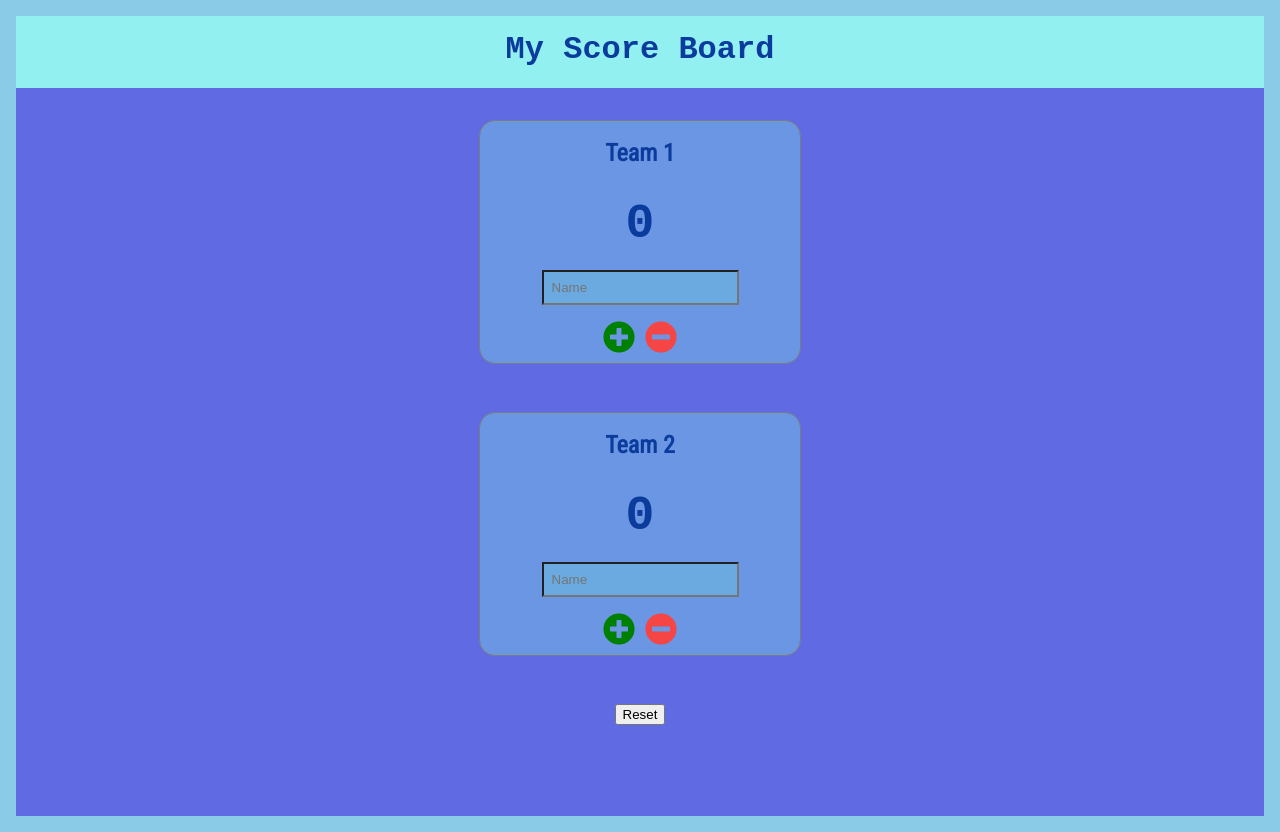
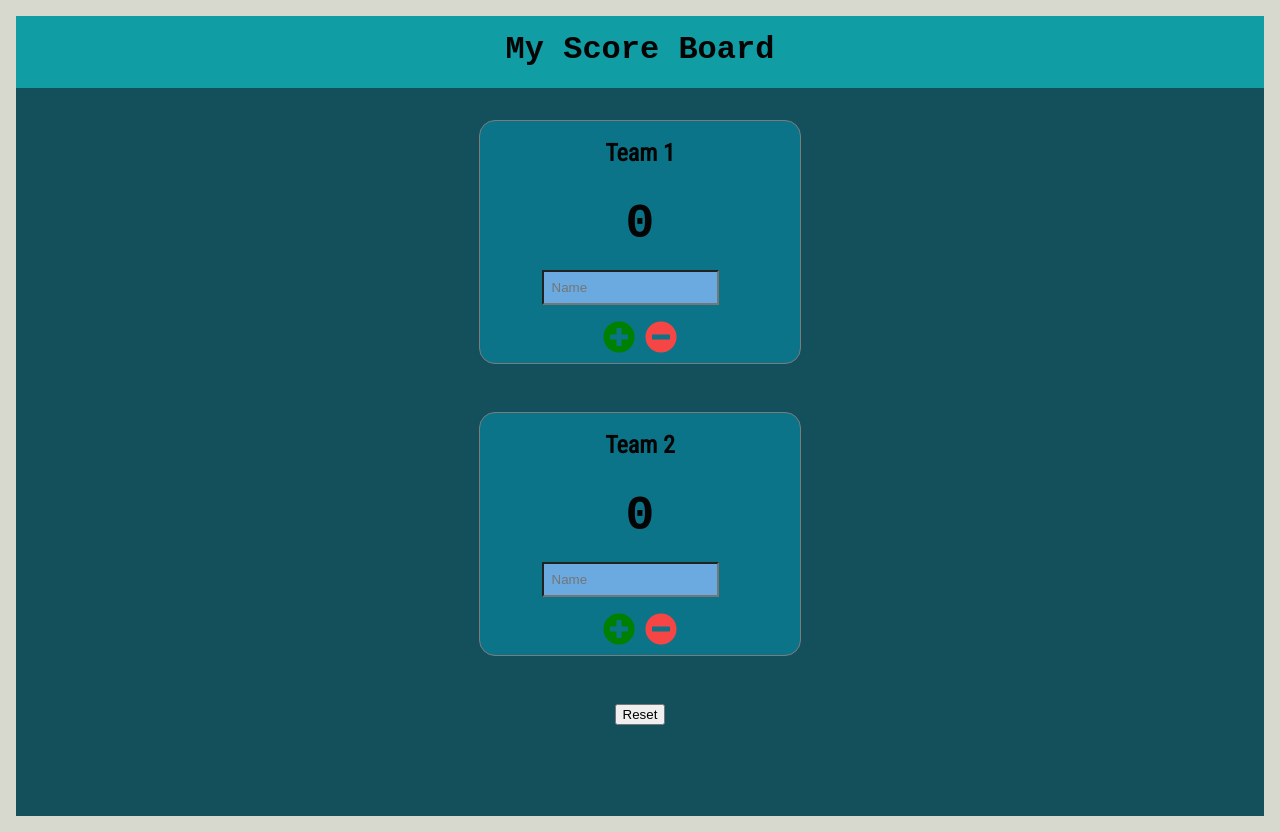
Before and after one commit to Agent-Banks/team-score, a website: page public/index.html in a window 1280 px wide. Drawn offline with Linux system fonts and the light colour scheme.

Commit message:
more styling

```diff
--- a/public/main.js
+++ b/public/main.js
@@ -1,5 +1,6 @@
 let teamOne = 0
 let teamTwo = 0
+
 function handleAddingPointToTeam1() {
   const valueCount = document.querySelector('.team1Score')
 
@@ -60,7 +61,6 @@ function handleSubtractingPointToTeam2() {
   }
 
   teamTwo--
-  valueCount.textContent = `${teamTwo}`
 
   if (teamTwo < 0) {
     teamTwo = 0
--- a/public/screen.css
+++ b/public/screen.css
@@ -9,7 +9,7 @@ html {
 }
 
 header {
-  background-color: rgb(147, 240, 240);
+  background-color: #119da4;
   padding-top: 0.1rem;
   height: 70px;
 }
@@ -17,9 +17,9 @@ header {
 body {
   margin: 0;
   min-height: 100%;
-  background-color: #606be3;
-  color: #0b3b9d;
-  border: thin solid #8acce8;
+  background-color: #13505b;
+  color: #040404;
+  border: thin solid #d7d9ce;
   border-width: 1rem;
   font-family: 'Roboto Condensed', sans-serif;
 }
@@ -47,7 +47,7 @@ section {
   display: flex;
   flex-direction: column;
   align-items: center;
-  background-color: #6a96e3;
+  background-color: #0c7489;
   box-shadow: 1rem #7c7c7c;
 }
 
@@ -86,4 +86,6 @@ fieldset i.subtract {
 
 input {
   background-color: #6aaae1;
+  width: 80%;
+  height: 80%;
 }
```
